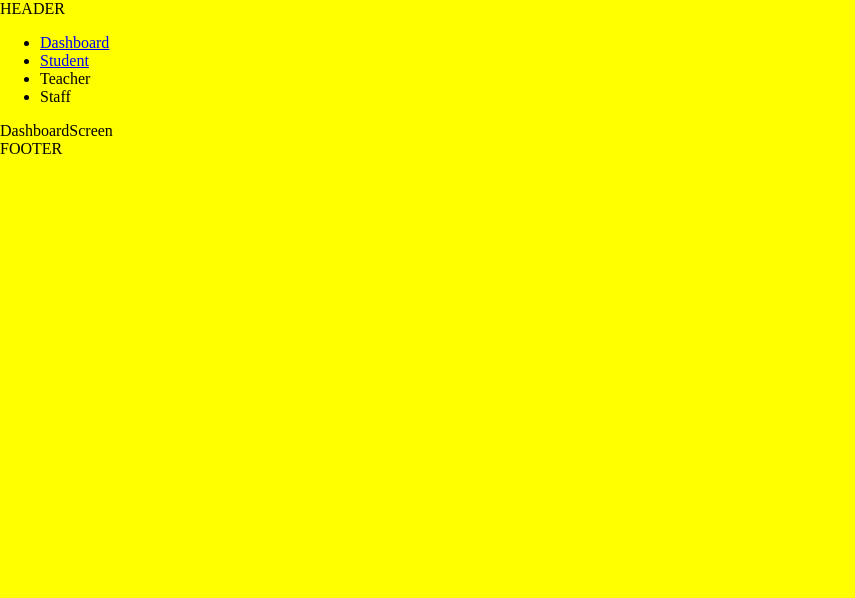
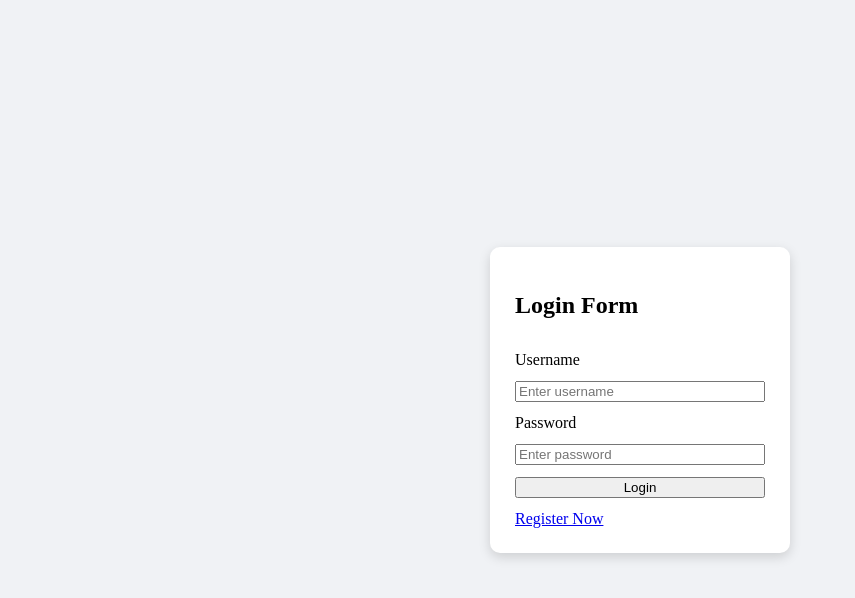
Before and after one commit to josephharkaman-cmd/aishwarya-client, a React (Vite) app: page / in a window 1280 px wide. Shown: the top 598 px of the page, without its empty margins (0-855 px from the left). Built offline with nearby package versions, Linux system fonts and the light colour scheme.

Commit message:
auth pages at react

```diff
--- a/src/App.jsx
+++ b/src/App.jsx
@@ -1,23 +1,26 @@
-import React from 'react'
+import React from "react";
 
-import "./App.css"
-import { BrowserRouter, Route, Routes } from 'react-router'
-import AppLayout from './layouts/AppLayout'
-import DashboardScreen from './screens/DashboardScreen'
-import StudentScreen from './screens/StudentScreen'
+import "./App.css";
+import { BrowserRouter, Route, Routes } from "react-router";
+import AppLayout from "./layouts/AppLayout";
+import DashboardScreen from "./screens/DashboardScreen";
+import StudentScreen from "./screens/StudentScreen";
+import PageNotFound from "./screens/PageNotFound";
+import RegisterScreen from "./screens/RegisterScreen";
 
 function App() {
   return (
     <BrowserRouter>
       <Routes>
+        <Route path="/register" element={<RegisterScreen />} />
         <Route path="/" element={<AppLayout />}>
           <Route index element={<DashboardScreen />} />
-          <Route path='student' element={<StudentScreen />} />
+          <Route path="student" element={<StudentScreen />} />
+          <Route path="*" element={<PageNotFound />} />
         </Route>
       </Routes>
     </BrowserRouter>
-
-  )
+  );
 }
 
-export default App
+export default App;
--- a/src/layouts/AppLayout.jsx
+++ b/src/layouts/AppLayout.jsx
@@ -1,17 +1,21 @@
-import React from 'react'
-import { NavLink, Outlet } from 'react-router'
+import React from "react";
+import { NavLink, Outlet } from "react-router";
+import LoginScreen from "../screens/LoginScreen";
 
 function AppLayout() {
-  const [isAppReady, updateAppStatus] = React.useState(false)
+  const [isAppReady, updateAppStatus] = React.useState(false);
+  const token = localStorage.getItem("@token");
 
   setTimeout(() => {
-    updateAppStatus(true)
+    updateAppStatus(true);
   }, 3 * 1000);
 
-  if(!isAppReady) {
-    return (<div>
-      Page is Loading
-    </div>);
+  if (!isAppReady) {
+    return <div>Page is Loading</div>;
+  }
+
+  if (!token) {
+    return <LoginScreen />;
   }
 
   return (
@@ -19,8 +23,12 @@ function AppLayout() {
       <header>HEADER</header>
       <nav>
         <ul>
-            <li><NavLink to={"/"}>Dashboard</NavLink></li>
-            <li><NavLink to={"/student"}>Student</NavLink></li>
+          <li>
+            <NavLink to={"/"}>Dashboard</NavLink>
+          </li>
+          <li>
+            <NavLink to={"/student"}>Student</NavLink>
+          </li>
           <li>Teacher</li>
           <li>Staff</li>
         </ul>
@@ -30,7 +38,7 @@ function AppLayout() {
       </main>
       <footer>FOOTER</footer>
     </div>
-  )
+  );
 }
 
-export default AppLayout
+export default AppLayout;
--- /dev/null
+++ b/src/screens/LoginScreen.jsx
@@ -0,0 +1,78 @@
+import React, { useState } from "react";
+import { Link } from "react-router";
+
+function LoginScreen() {
+  const [username, setUsername] = useState("");
+  const [password, setPassword] = useState("");
+
+  const handleLogin = async (e) => {
+    e.preventDefault();
+
+    const response = await fetch("http://localhost:5789/login", {
+      body: JSON.stringify({
+        email: username,
+        password,
+      }),
+      method: "POST",
+      headers: {
+        "Content-Type": "application/json",
+        Accept: "application/json",
+      },
+    });
+
+    const res = await response.json();
+
+    console.log("Register response: ", res);
+  };
+
+  return (
+    <div style={styles.container}>
+      <form style={styles.form} onSubmit={handleLogin}>
+        <h2>Login Form</h2>
+
+        <label>Username</label>
+        <input
+          type="text"
+          placeholder="Enter username"
+          value={username}
+          onChange={(e) => setUsername(e.target.value)}
+          required
+        />
+
+        <label>Password</label>
+        <input
+          type="password"
+          placeholder="Enter password"
+          value={password}
+          onChange={(e) => setPassword(e.target.value)}
+          required
+        />
+
+        <button type="submit">Login</button>
+        <Link to={"/register"}>Register Now</Link>
+      </form>
+    </div>
+  );
+}
+
+const styles = {
+  container: {
+    display: "flex",
+    justifyContent: "center",
+    alignItems: "center",
+    height: "100vh",
+    backgroundColor: "#f0f2f5",
+  },
+  form: {
+    display: "flex",
+    flexDirection: "column",
+    gap: "12px",
+    width: "300px",
+    padding: "25px",
+    backgroundColor: "white",
+    borderRadius: "10px",
+    boxShadow: "0 4px 12px rgba(0,0,0,0.15)",
+  },
+};
+
+export default LoginScreen;
--- /dev/null
+++ b/src/screens/PageNotFound.jsx
@@ -0,0 +1,12 @@
+import React from "react";
+
+const PageNotFound = () => {
+  return (
+    <div>
+      <h1>404 Error! Page Not Found</h1>
+      <p>The page you're looking for not available or broken link</p>
+    </div>
+  );
+};
+
+export default PageNotFound;
--- /dev/null
+++ b/src/screens/RegisterScreen.jsx
@@ -0,0 +1,89 @@
+import React, { useState } from "react";
+import { Link } from "react-router";
+
+function RegisterScreen() {
+  const [username, setUsername] = useState("");
+  const [password, setPassword] = useState("");
+  const [name, setName] = useState("");
+
+  const handleRegister = async (e) => {
+    e.preventDefault();
+
+    const response = await fetch("http://localhost:5789/register", {
+      method: "POST",
+      headers: {
+        "Content-Type": "application/json",
+        Accept: "application/json",
+      },
+      body: JSON.stringify({
+        email: username,
+        name,
+        password,
+      }),
+    });
+
+    const res = await response.json();
+
+    console.log("Register response: ", res);
+  };
+
+  return (
+    <div style={styles.container}>
+      <form style={styles.form} onSubmit={handleRegister}>
+        <h2>Register Form</h2>
+
+        <label>Name</label>
+        <input
+          type="text"
+          placeholder="Enter name"
+          value={name}
+          onChange={(e) => setName(e.target.value)}
+          required
+        />
+
+        <label>Username</label>
+        <input
+          type="text"
+          placeholder="Enter username"
+          value={username}
+          onChange={(e) => setUsername(e.target.value)}
+          required
+        />
+
+        <label>Password</label>
+        <input
+          type="password"
+          placeholder="Enter password"
+          value={password}
+          onChange={(e) => setPassword(e.target.value)}
+          required
+        />
+
+        <button type="submit">Create Account</button>
+        <Link to={"/register"}>Register Now</Link>
+      </form>
+    </div>
+  );
+}
+
+const styles = {
+  container: {
+    display: "flex",
+    justifyContent: "center",
+    alignItems: "center",
+    height: "100vh",
+    backgroundColor: "#f0f2f5",
+  },
+  form: {
+    display: "flex",
+    flexDirection: "column",
+    gap: "12px",
+    width: "300px",
+    padding: "25px",
+    backgroundColor: "white",
+    borderRadius: "10px",
+    boxShadow: "0 4px 12px rgba(0,0,0,0.15)",
+  },
+};
+
+export default RegisterScreen;
--- a/src/screens/StudentScreen.jsx
+++ b/src/screens/StudentScreen.jsx
@@ -21,6 +21,7 @@ const StudentScreen = () => {
 
     setLoading(false);
   };
+
   useEffect(() => {
     fetchStudents();
   }, []);
```
Lines whose indentation alone changed are shown as unchanged.
